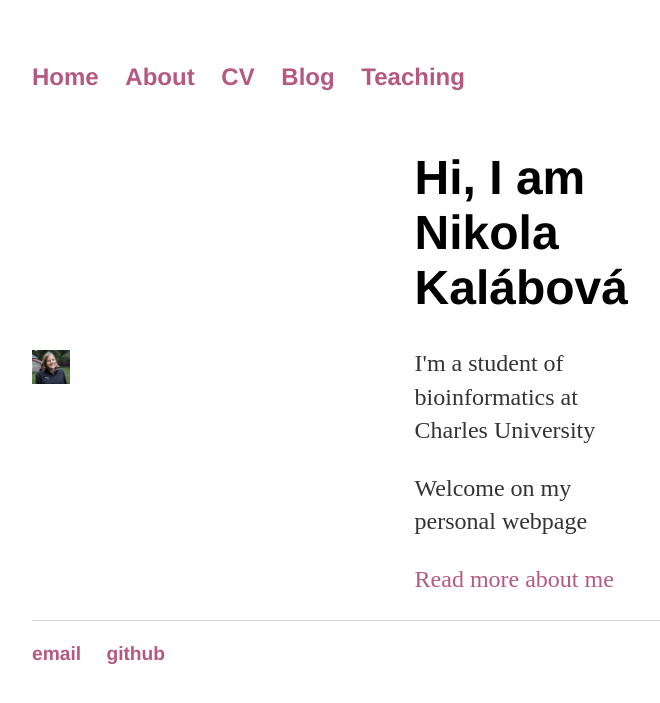
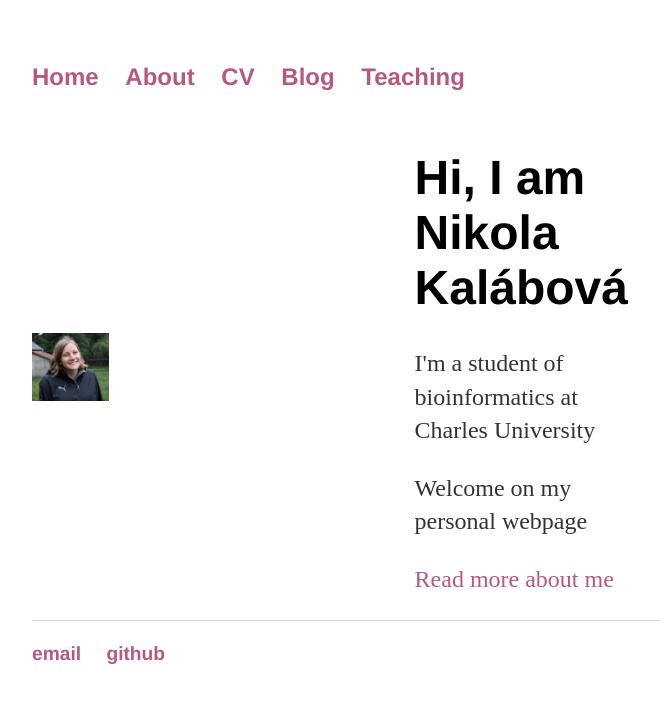
Before and after one commit to lavakin/lavakin.github.io, a Jekyll site: the page built from index.html, in a window 1280 px wide. Shown: the top 703 px of the page, without its empty margins (160-820 px from the left). Built offline with Jekyll 4.4.1, drawn with Linux system fonts in a browser that asks for light colours.

Commit message:
Update index.html

```diff
--- a/index.html
+++ b/index.html
@@ -11,7 +11,7 @@ title: Nikola Kalábová, Personal Webpage
         justify-content: center
       }
       img {
-        max-width: 30%
+        max-width: 60%
       }
       .image {
         flex-basis: 80%;
```
